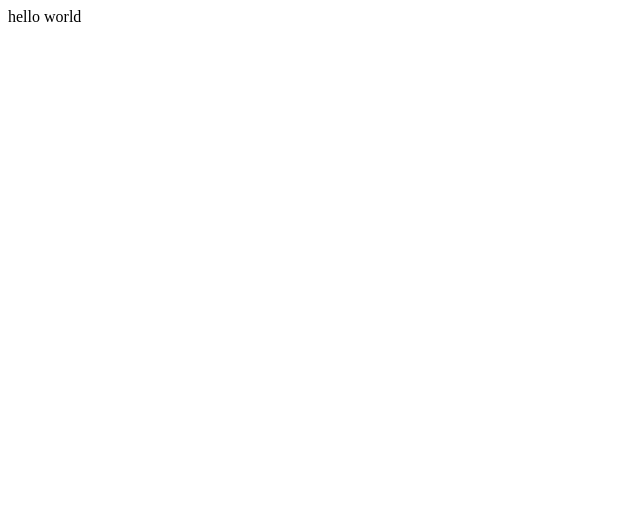
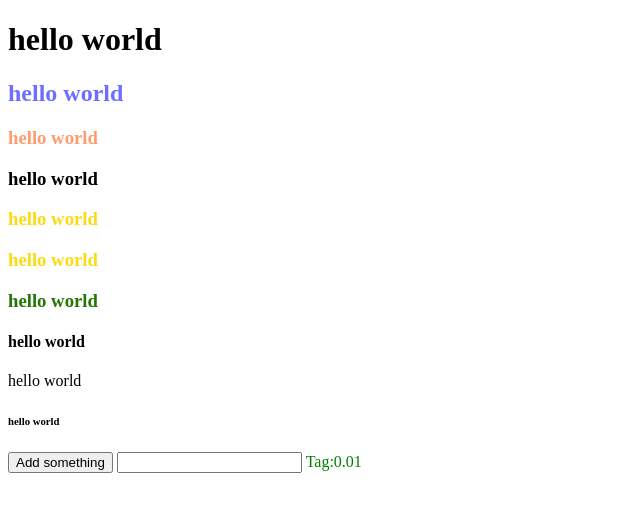
Before and after one commit to kengta410/kengta410.github.io, a plain HTML site: page index.html in a window 1280 px wide. Shown: the whole page, without its empty margins (0-640 px from the left). Drawn offline with Linux system fonts and the light colour scheme.

Commit message:
frist commit

```diff
--- a/index.html
+++ b/index.html
@@ -1,10 +1,26 @@
 <!DOCTYPE html>
 <html>
     <head>
-        <title>Demo1</title>
+        <title>Demo 1</title>
+        <link rel="stylesheet" href="style.css">
     </head>
     <body>
-        hello world
+         <h1>hello world</h1>
+         <h2 id="second_h2">hello world</h2>
+         <h3 id="second_h3">hello world</h3>
+         <h3>hello world</h3>
+         <h3 class="group1">hello world</h3>
+         <h3 class="group1">hello world</h3>
+         <h3 class="group2">hello world</h3>
+
+         <h4>hello world</h4
+         <h5>hello world</h5>
+         <h6>hello world</h6>
+
+         <button>Add something</button>
+         <input type="text">
+         <span>Tag:0.01</span>
+
+
     </body>
-
 </html>
--- /dev/null
+++ b/style.css
@@ -0,0 +1,18 @@
+span{
+    color:green
+
+}
+
+#second_h2 {
+    color:rgba(0, 0, 255, 0.568)
+}
+#second_h3{
+    color:#ff9c6e
+
+}
+.group1{
+    color:#fadb14
+}
+.group2{
+    color:#237804
+}
```
